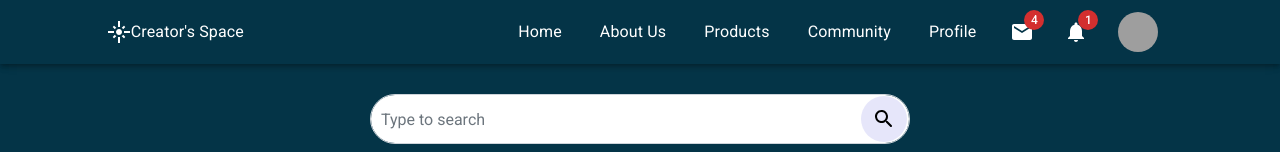
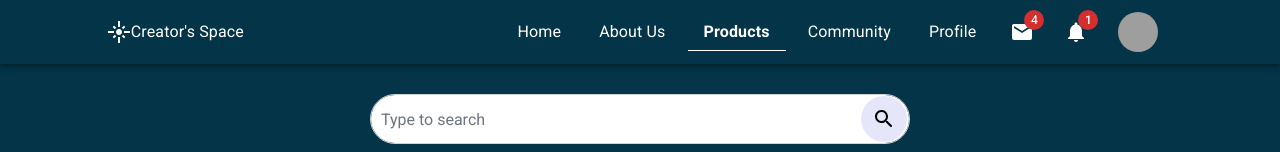
Before and after one commit to rajibjonchhen/capstone-project, a React (Create React App) app: page /products in a window 1280 px wide. Shown: the top 152 px of the page. Built offline with nearby package versions, Linux system fonts and the light colour scheme; no server answers; grey boxes are pictures that could not be loaded.

Commit message:
menu item highlighted on navigate

```diff
--- a/src/myNavbar/MyNavbar.jsx
+++ b/src/myNavbar/MyNavbar.jsx
@@ -277,15 +277,16 @@ function MyNavbar() {
 
 
 
-                <MenuItem className="my-margin-xasix"
+                <MenuItem className={location.pathname !== "/home"? "my-margin-xasix":"my-margin-xasix white-bottom-border"}
                   onClick={() => {
                     navigate("/home");
                   }}
+
                 >
                  Home
                 </MenuItem>
 
-                <MenuItem className="my-margin-xasix"
+                <MenuItem className={location.pathname !== "/about"? "my-margin-xasix":"my-margin-xasix white-bottom-border"}
                   onClick={() => {
                     navigate("/about");
                   }}
@@ -293,7 +294,7 @@ function MyNavbar() {
                   About Us
                 </MenuItem>
 
-                <MenuItem className="my-margin-xasix"
+                <MenuItem className={location.pathname !== "/products"? "my-margin-xasix":"my-margin-xasix white-bottom-border"}
                   onClick={() => {
                     dispatch(setSelectedCategoryAction("all"))
                     navigate("/products");
@@ -302,7 +303,7 @@ function MyNavbar() {
                   Products
                 </MenuItem>
 
-                <MenuItem className="my-margin-xasix"
+                <MenuItem className={location.pathname !== "/posts"? "my-margin-xasix":"my-margin-xasix white-bottom-border"}
                   onClick={() => {
                     if(myInfo?._id){
 
@@ -317,7 +318,7 @@ function MyNavbar() {
 
 
 
-                <MenuItem className="my-margin-xasix"
+                <MenuItem className={location.pathname !== "/profile"? "my-margin-xasix":"my-margin-xasix white-bottom-border"}
                   onClick={() => {
                     if(myInfo?._id){
 
--- a/src/myNavbar/myNavbar.css
+++ b/src/myNavbar/myNavbar.css
@@ -20,3 +20,8 @@ color:rgb(30, 61, 60)
 .my-margin-xasix{
 margin: auto 3px !important
 }
+
+.white-bottom-border{
+   font-weight:900 !important;
+   border-bottom:1px solid white !important;
+}
```
